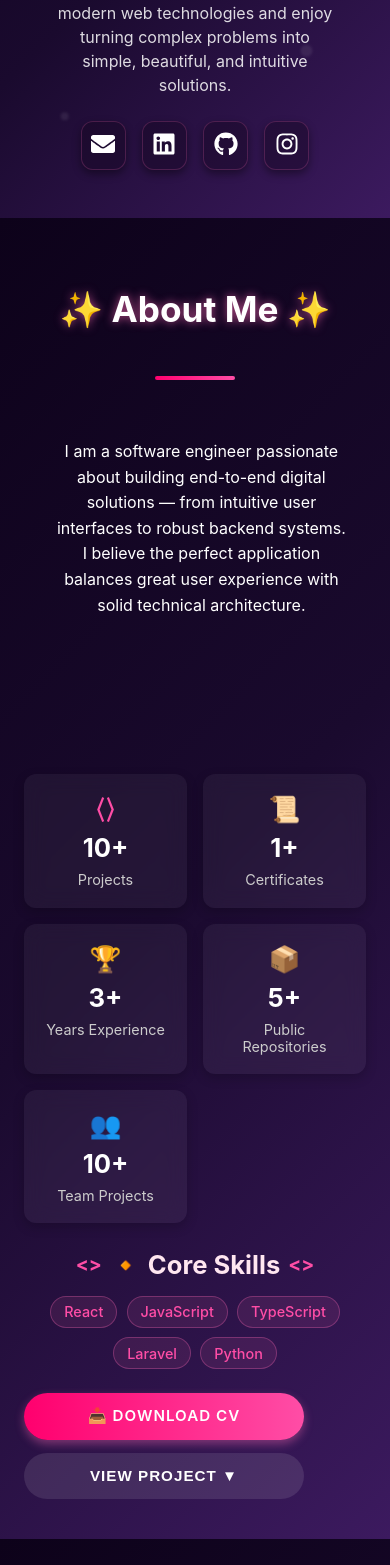
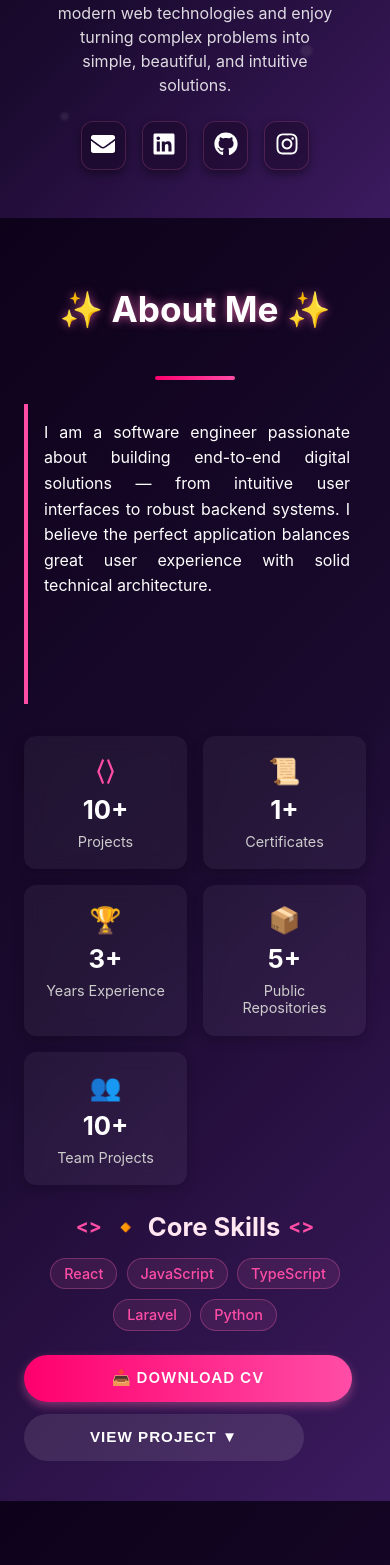
Before and after one commit to lisnadesanti/my_portofolio, a React (Create React App) app: page / in a window 390 px wide. Shown: the part 432-1997 px from the top of the page. Built offline with nearby package versions, Linux system fonts and the light colour scheme.

Commit message:
balikin about

```diff
--- a/src/components/About.css
+++ b/src/components/About.css
@@ -71,26 +71,12 @@
   flex: 1 1 300px;
 }
 
-/* ⭐️ PERBAIKAN: GARIS PINK HANYA SEJAJAR DENGAN TINGGI TEKS — TIDAK SAMPAI BAWAH */
 .about-text {
   line-height: 1.8;
   font-size: 1.1rem;
-  position: relative;
-  padding: 1.5rem;
-  padding-left: 2.5rem; /* ruang untuk garis */
+  border-left: 4px solid #ff4da6;
+  padding-left: 1.5rem;
   animation: slideInLeft 1s ease-out;
-}
-
-.about-text::before {
-  content: '';
-  position: absolute;
-  left: 1.5rem;
-  top: 1.5rem;
-  bottom: 1.5rem;
-  width: 4px;
-  background: #ff4da6;
-  border-radius: 2px;
-  z-index: -1;
 }
 
 @keyframes slideInLeft {
@@ -223,15 +209,10 @@
   transition: all 0.3s ease;
   text-transform: uppercase;
   letter-spacing: 1px;
-  display: inline-flex;
-  align-items: center;
-  justify-content: center;
+  display: inline-block;
   text-align: center;
   text-decoration: none;
   line-height: 1.5;
-  width: 100%;
-  max-width: 280px;
-  box-sizing: border-box;
 }
 
 .btn-download {
@@ -258,7 +239,7 @@
   transform: translateY(-2px);
 }
 
-/* ✅ RESPONSIF — MOBILE */
+/* ✅ RESPONSIF — PERBAIKAN UTAMA: CARD 2 KOLOM DI MOBILE */
 @media (max-width: 768px) {
   .about-section {
     padding: 2.5rem 1.5rem;
@@ -276,16 +257,12 @@
   .about-text {
     font-size: 1rem;
     line-height: 1.6;
-    padding: 1.2rem;
-    padding-left: 2rem;
+    padding-left: 1rem;
+    padding-right: 1rem;
+    text-align: justify;
   }
 
-  .about-text::before {
-    left: 1.2rem;
-    top: 1.2rem;
-    bottom: 1.2rem;
-  }
-
+  /* ⭐️ PERBAIKAN: TAMPILKAN 2 KOLOM DI HP */
   .stats-grid {
     grid-template-columns: repeat(2, 1fr);
     gap: 1rem;
@@ -325,7 +302,6 @@
     flex-direction: column;
     gap: 0.8rem;
     margin-top: 1.5rem;
-    width: 100%; /* ⭐️ Pastikan container tombol lebar penuh */
   }
 
   .btn-download,
@@ -334,6 +310,5 @@
     max-width: 280px;
     padding: 0.8rem;
     font-size: 0.95rem;
-    justify-content: center; /* ⭐️ Pastikan teks ditengah */
   }
 }
```
